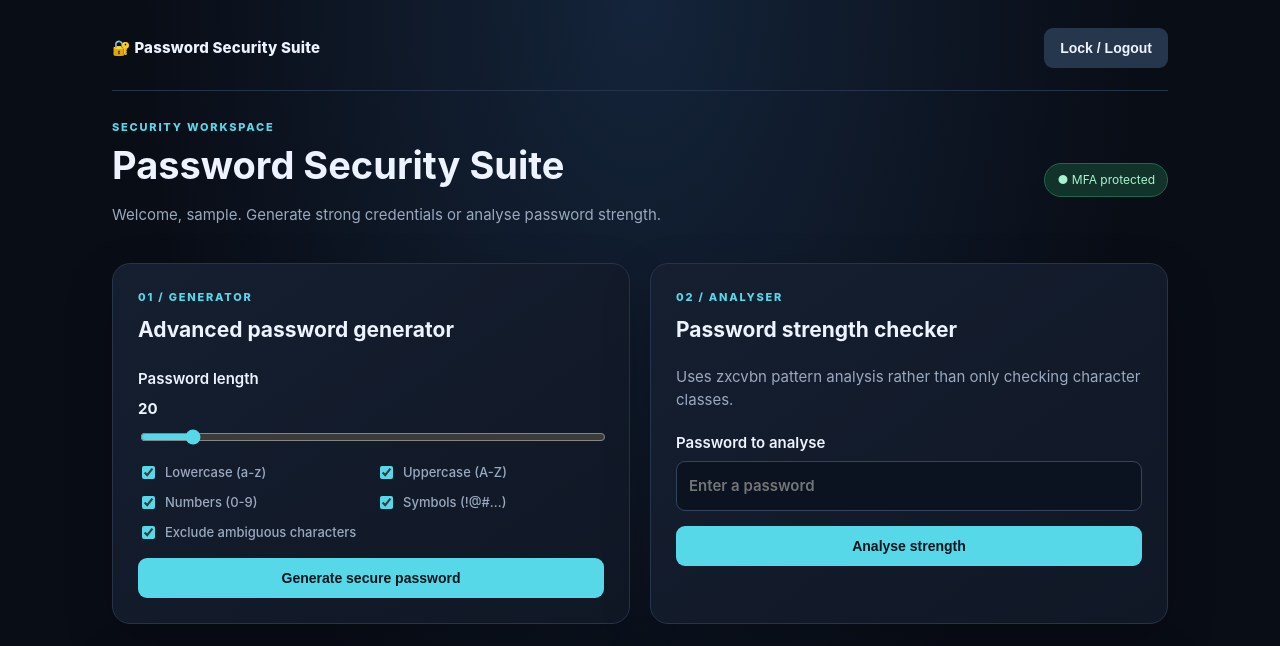
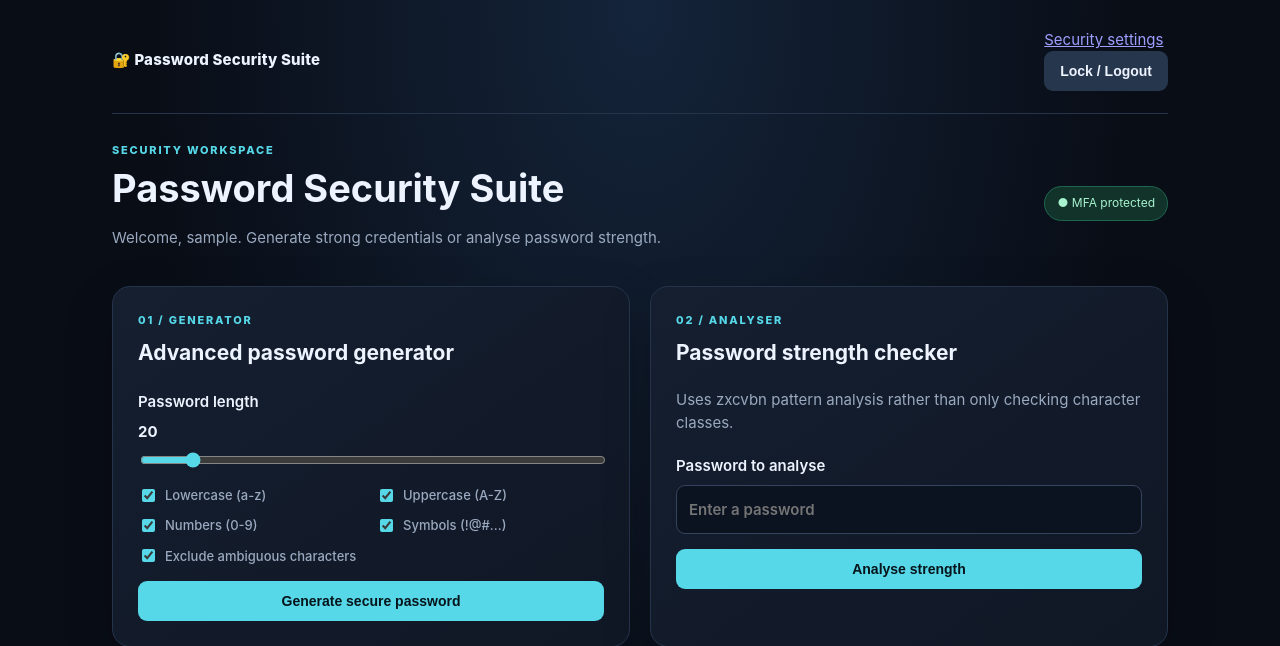
Before and after one commit to shaikhumaid1/Password-security-suite, a Flask app: page / in a window 1280 px wide. Shown: the top 646 px of the page. Run offline with Flask 3, Linux system fonts and the light colour scheme; the visitor is signed in with stand-in values (Sample User, id 1); data comes from the database, SQL or seed files in the repository.

Commit message:
Add security settings navigation

```diff
--- a/templates/base.html
+++ b/templates/base.html
@@ -11,7 +11,10 @@
     <header class="topbar">
       <a class="brand" href="/">🔐 Password Security Suite</a>
       {% if session.get('authenticated') %}
-      <form method="post" action="{{ url_for('logout') }}"><button class="ghost" type="submit">Lock / Logout</button></form>
+      <nav class="top-actions">
+        <a class="nav-link" href="{{ url_for('security_settings') }}">Security settings</a>
+        <form method="post" action="{{ url_for('logout') }}"><button class="ghost" type="submit">Lock / Logout</button></form>
+      </nav>
       {% endif %}
     </header>
     {% with messages = get_flashed_messages(with_categories=true) %}
```
